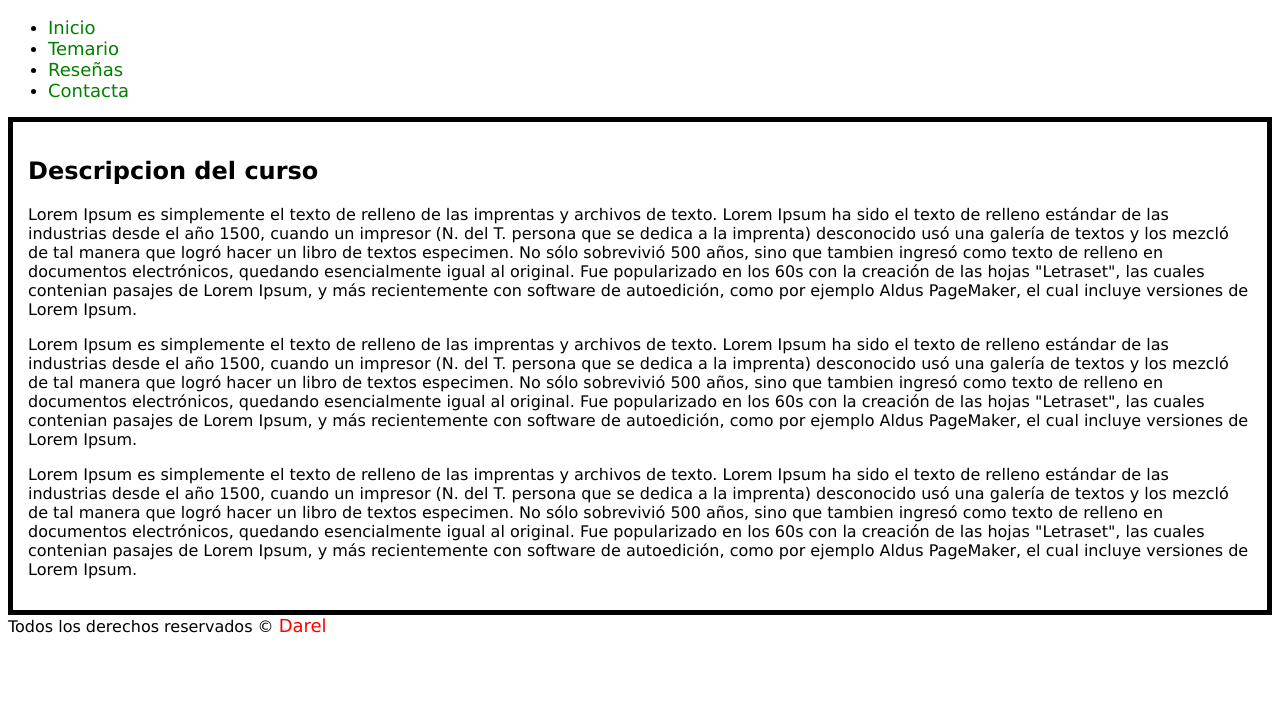
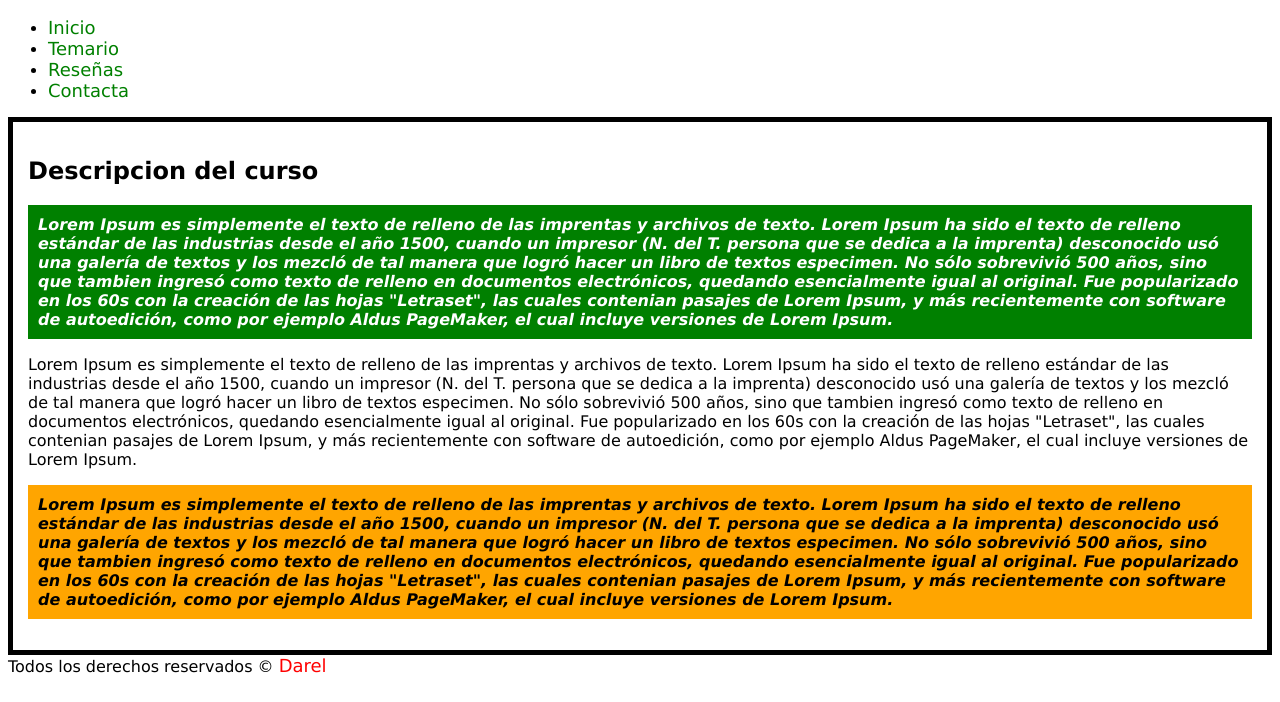
Before and after one commit to DarelShroo/master-en-css-responsive-sass-flexbox-grid-y-boostrap-4, a plain HTML site: page index.html in a window 1280 px wide. Shown: the part 98-800 px from the top of the page. Drawn offline with Linux system fonts and the light colour scheme.

Commit message:
Selectores de clase

```diff
--- a/index.css
+++ b/index.css
@@ -38,5 +38,21 @@
   }
 
   /**Selector de clase*/
+  .parrafo {
+    font-style: italic;
+    /*text-decoration: underline;*/
+    font-weight: bold;
+    padding: 10px;
+  }
+
+  .parrafo1 {
+    background-color: green;
+    color: white;
+  }
+
+  .parrafo3 {
+    background-color: orange;
+    color: black;
+  }
 
   /*Selector de atributo*/
--- a/index.html
+++ b/index.html
@@ -16,13 +16,13 @@
     </ul>
     <div id="descripcion">
         <h2>Descripcion del curso</h2>
-        <p>
+        <p class="parrafo parrafo1">
             Lorem Ipsum es simplemente el texto de relleno de las imprentas y archivos de texto. Lorem Ipsum ha sido el texto de relleno estándar de las industrias desde el año 1500, cuando un impresor (N. del T. persona que se dedica a la imprenta) desconocido usó una galería de textos y los mezcló de tal manera que logró hacer un libro de textos especimen. No sólo sobrevivió 500 años, sino que tambien ingresó como texto de relleno en documentos electrónicos, quedando esencialmente igual al original. Fue popularizado en los 60s con la creación de las hojas "Letraset", las cuales contenian pasajes de Lorem Ipsum, y más recientemente con software de autoedición, como por ejemplo Aldus PageMaker, el cual incluye versiones de Lorem Ipsum.
         </p>
         <p>
             Lorem Ipsum es simplemente el texto de relleno de las imprentas y archivos de texto. Lorem Ipsum ha sido el texto de relleno estándar de las industrias desde el año 1500, cuando un impresor (N. del T. persona que se dedica a la imprenta) desconocido usó una galería de textos y los mezcló de tal manera que logró hacer un libro de textos especimen. No sólo sobrevivió 500 años, sino que tambien ingresó como texto de relleno en documentos electrónicos, quedando esencialmente igual al original. Fue popularizado en los 60s con la creación de las hojas "Letraset", las cuales contenian pasajes de Lorem Ipsum, y más recientemente con software de autoedición, como por ejemplo Aldus PageMaker, el cual incluye versiones de Lorem Ipsum.
         </p>
-        <p>
+        <p class="parrafo parrafo3">
             Lorem Ipsum es simplemente el texto de relleno de las imprentas y archivos de texto. Lorem Ipsum ha sido el texto de relleno estándar de las industrias desde el año 1500, cuando un impresor (N. del T. persona que se dedica a la imprenta) desconocido usó una galería de textos y los mezcló de tal manera que logró hacer un libro de textos especimen. No sólo sobrevivió 500 años, sino que tambien ingresó como texto de relleno en documentos electrónicos, quedando esencialmente igual al original. Fue popularizado en los 60s con la creación de las hojas "Letraset", las cuales contenian pasajes de Lorem Ipsum, y más recientemente con software de autoedición, como por ejemplo Aldus PageMaker, el cual incluye versiones de Lorem Ipsum.
         </p>
     </div>
```
